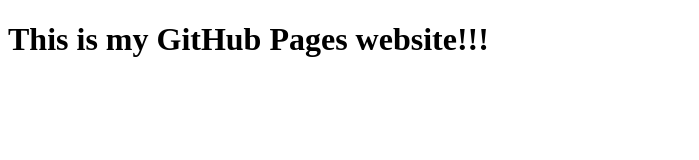
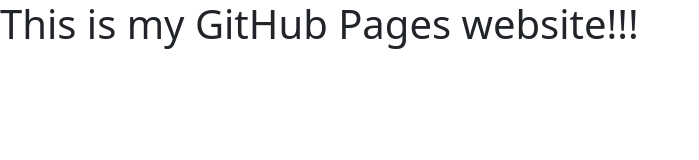
Before and after one commit to alexstepanow/alexstepanow.github.io, a plain HTML site: page index.html in a window 1280 px wide. Shown: the whole page, without its empty margins (0-699 px from the left). Drawn offline with nearby package versions, Linux system fonts and the light colour scheme.

Commit message:
Додав CSS файл

```diff
--- a/index.html
+++ b/index.html
@@ -4,7 +4,8 @@
     <meta charset="UTF-8">
     <meta http-equiv="X-UA-Compatible" content="IE=edge">
     <meta name="viewport" content="width=device-width, initial-scale=1.0">
-    <title>My Site</title>
+    <link href="https://cdn.jsdelivr.net/npm/bootstrap@5.1.3/dist/css/bootstrap.min.css" rel="stylesheet" integrity="sha384-1BmE4kWBq78iYhFldvKuhfTAU6auU8tT94WrHftjDbrCEXSU1oBoqyl2QvZ6jIW3" crossorigin="anonymous">
+    <title>My GitHub Site</title>
 </head>
 <body>
     <h1>This is my GitHub Pages website!!!</h1>
```
